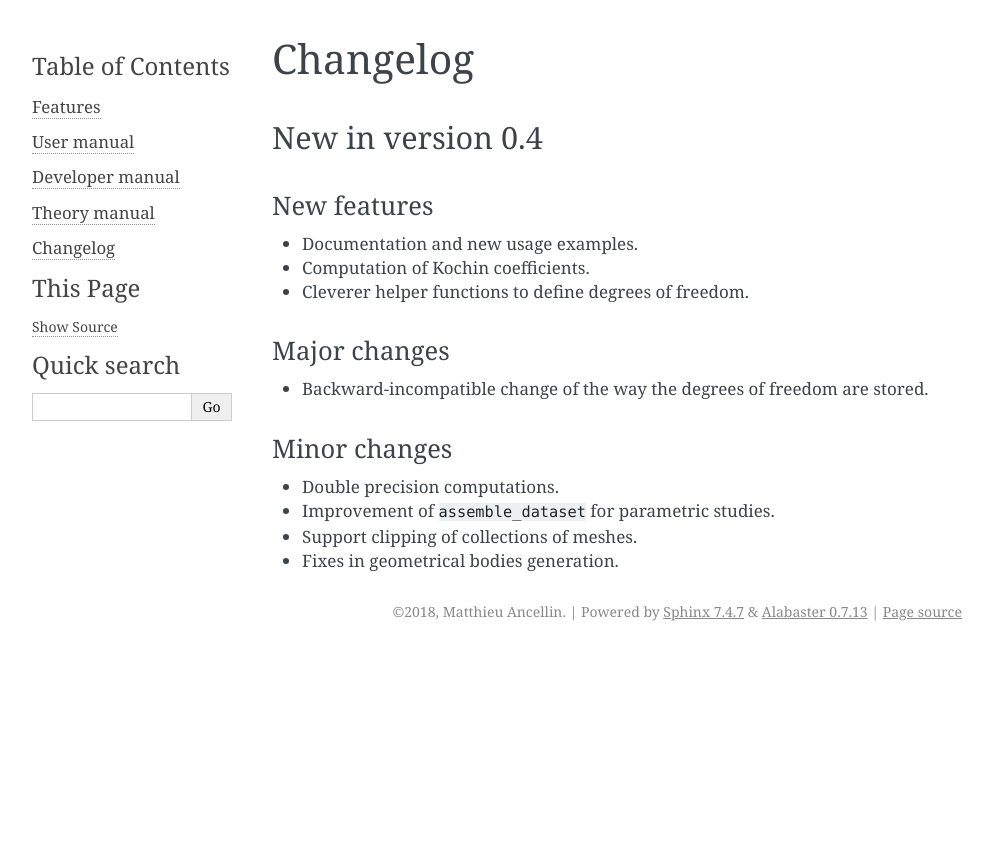
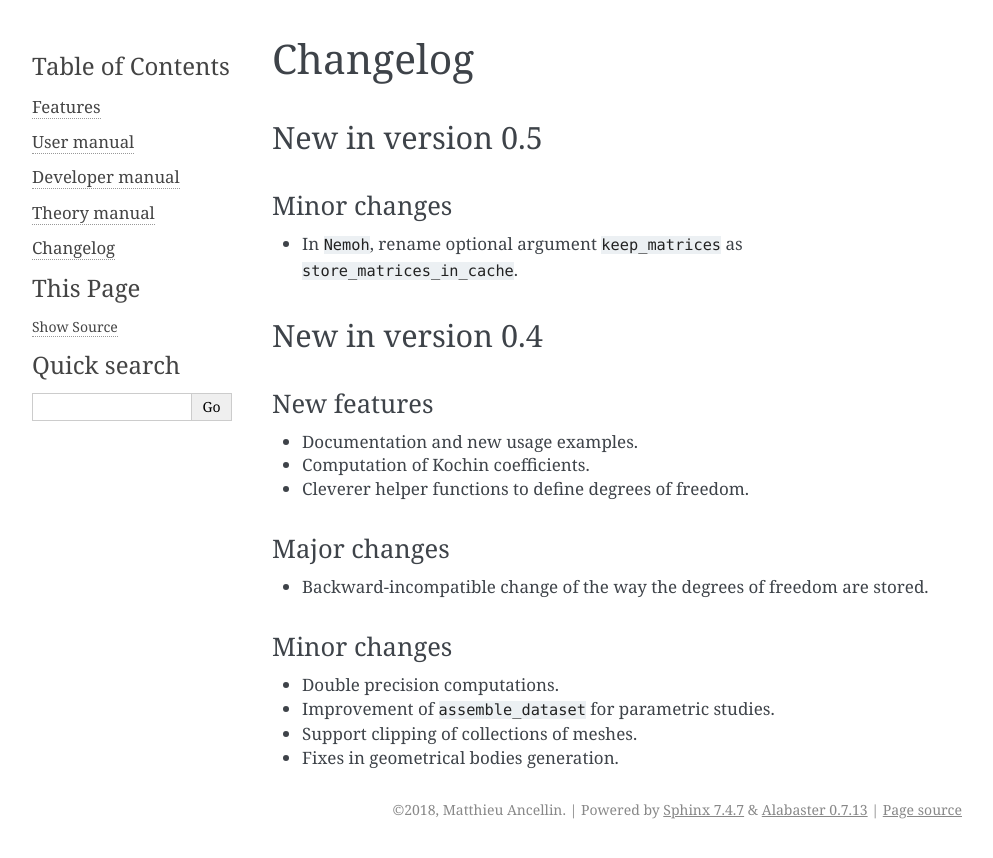
Before and after one commit to capytaine/capytaine, a Sphinx documentation site: the page built from docs/changelog.rst, in a window 1280 px wide. Shown: the top 858 px of the page, without its empty margins (148-1141 px from the left). Built offline with Sphinx 7.4.7, drawn with Linux system fonts in a browser that asks for light colours.

Commit message:
Update changelog.

```diff
--- a/docs/changelog.rst
+++ b/docs/changelog.rst
@@ -1,6 +1,15 @@
 =========
 Changelog
 =========
+
+------------------
+New in version 0.5
+------------------
+
+Minor changes
+-------------
+
+* In :code:`Nemoh`, rename optional argument :code:`keep_matrices` as :code:`store_matrices_in_cache`.
 
 ------------------
 New in version 0.4
```
